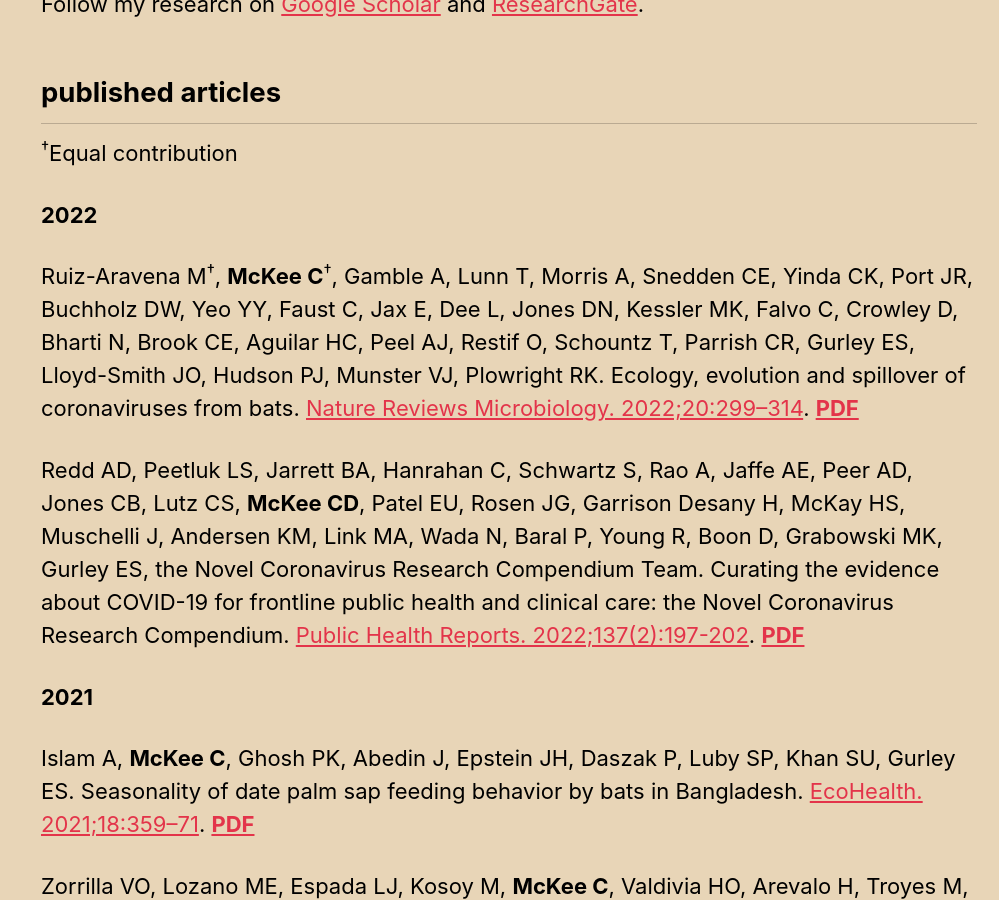
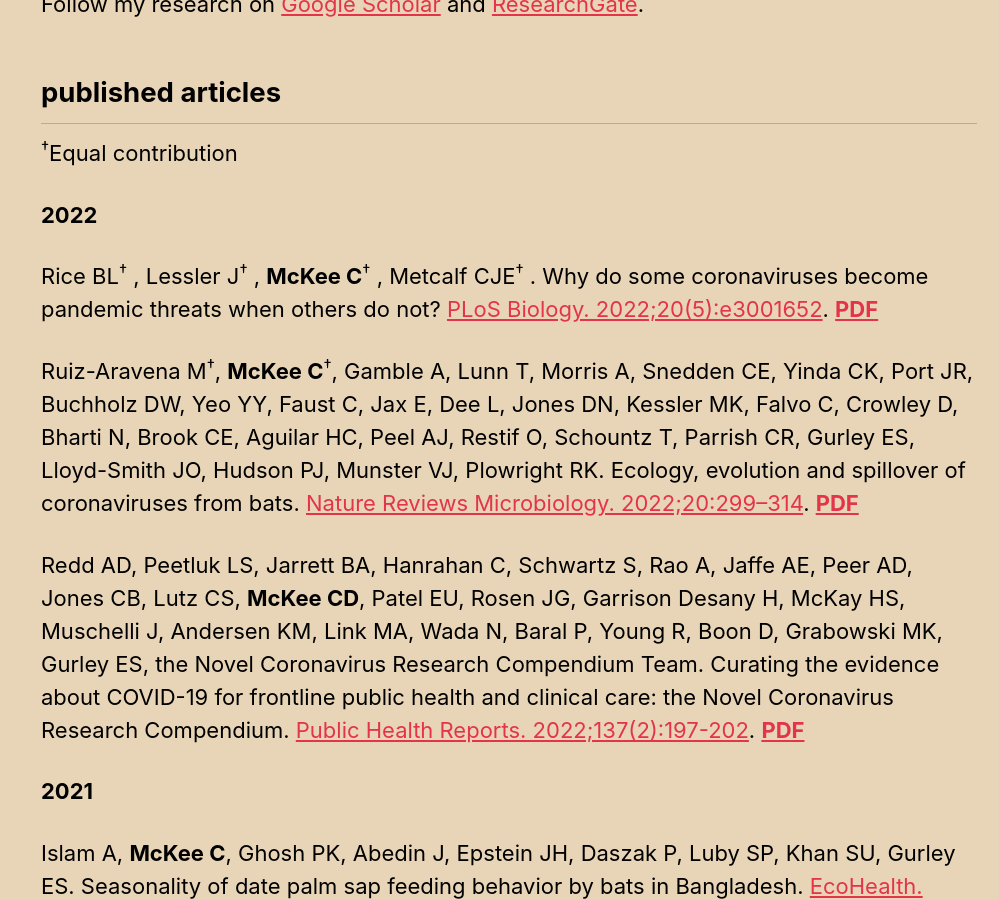
Before and after one commit to clifmckee/clifmckee.github.io, a Jekyll site: the page built from _pages/publications.md, in a window 1280 px wide and 900 px high, scrolled down 310 px. Shown: the whole window, without its empty margins (281-1280 px from the left). Built offline with Jekyll 4.4.1, drawn with Linux system fonts in a browser that asks for light colours; cached includes are drawn as plain includes.

Commit message:
Update pubs 2022-06-02

```diff
--- a/_pages/publications.md
+++ b/_pages/publications.md
@@ -15,6 +15,8 @@ Follow my research on [Google Scholar](https://scholar.google.com/citations?user
 <sup>†</sup>Equal contribution
 
 **2022**
+
+Rice BL<sup>†</sup> , Lessler J<sup>†</sup> , **McKee C**<sup>†</sup> , Metcalf CJE<sup>†</sup> . Why do some coronaviruses become pandemic threats when others do not? [PLoS Biology. 2022;20(5):e3001652](https://doi.org/10.1371/journal.pbio.3001652). [**PDF**](http://clifmckee.github.io/files/2022_Rice_PLoS_Biol.pdf)
 
 Ruiz-Aravena M<sup>†</sup>, **McKee C**<sup>†</sup>, Gamble A, Lunn T, Morris A, Snedden CE, Yinda CK, Port JR, Buchholz DW, Yeo YY, Faust C, Jax E, Dee L, Jones DN, Kessler MK, Falvo C, Crowley D, Bharti N, Brook CE, Aguilar HC, Peel AJ, Restif O, Schountz T, Parrish CR, Gurley ES, Lloyd-Smith JO, Hudson PJ, Munster VJ, Plowright RK. Ecology, evolution and spillover of coronaviruses from bats. [Nature Reviews Microbiology. 2022;20:299–314](https://doi.org/10.1038/s41579-021-00652-2). [**PDF**](http://clifmckee.github.io/files/2022_Ruiz-Aravena_NatRevMicrobiol.pdf)
 
```
Also changed, not shown: 2 other files.
